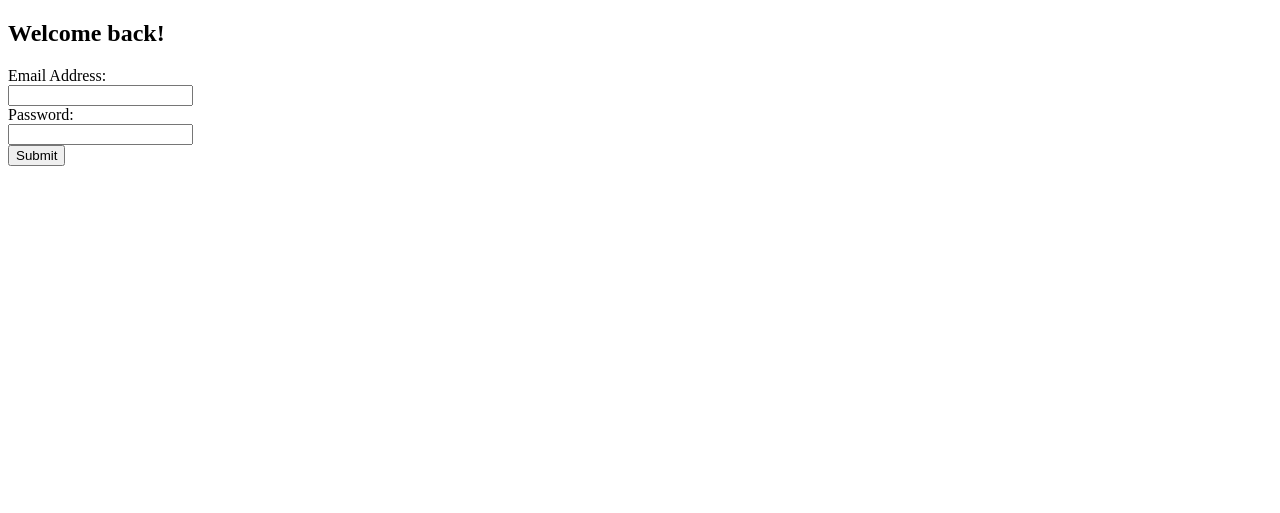
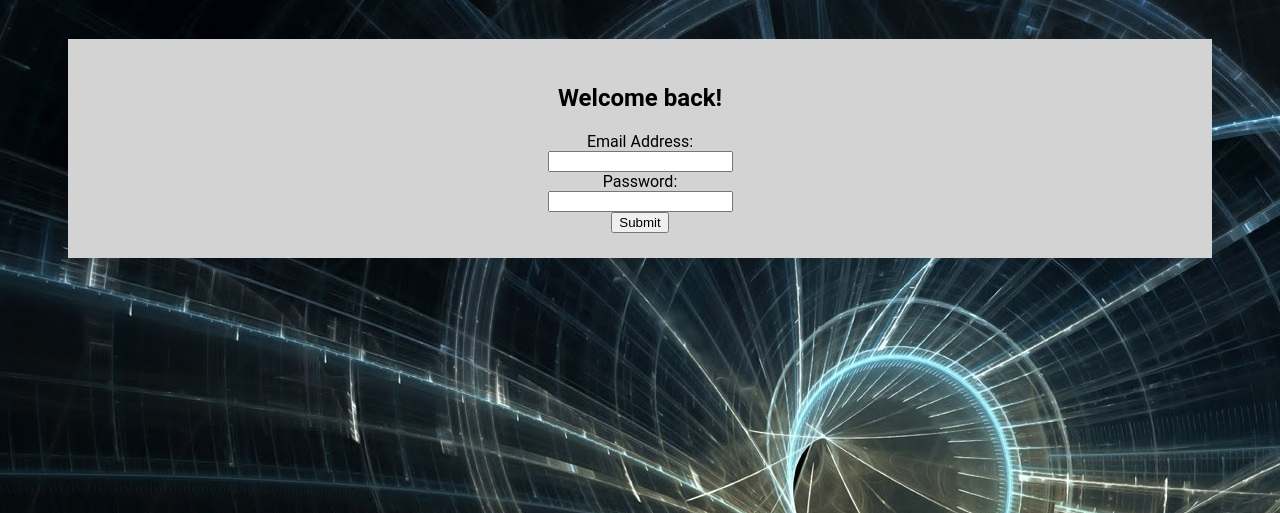
Before and after one commit to aahadley/random-bag, a Flask app: page /log in a window 1280 px wide. Shown: the top 513 px of the page. Run offline with Flask 2, Linux system fonts and the light colour scheme.

Commit message:
Update log.html

```diff
--- a/templates/log.html
+++ b/templates/log.html
@@ -3,11 +3,24 @@
 <!DOCTYPE HTML>
 
 <html>
+<center>
+<style>
+body,h1,h2,h3,h4,h5,h6 {font-family: "Roboto", sans-serif}
+.w3-bar,h1,button {font-family: "Roboto:400i", sans-serif}
+.fa-anchor,.fa-coffee {font-size:200px}
+body{
+  background-image: url("https://raw.githubusercontent.com/aahadley/random-bag/master/static/css/QuantumPhysics2.jpg");
+  background-repeat: no-repeat-y;
+}
+</style>
+<body>
 
-
+<div class="w3-row-padding w3-padding-16 w3-center w3-container">
+		<div class="w3-content" style="padding:15px 60px">
+			<div style="background-color:lightgrey;">
 <p>
-
-<h2>Welcome back!</h2>
+<header class="w3-margin w3-jumbo w3-text-light-grey" style="padding:25px 25px">
+<h2 class="w3-text-light-grey"><b>Welcome back!</b></h2>
 <form>
   Email Address:<br>
   <input type="text" name="email"><br>
@@ -16,6 +29,8 @@
   <input type="submit" value="Submit">
 </form>
 
-
-
+</div>
+</div>
+</div>
+</center>
 </html>
```
